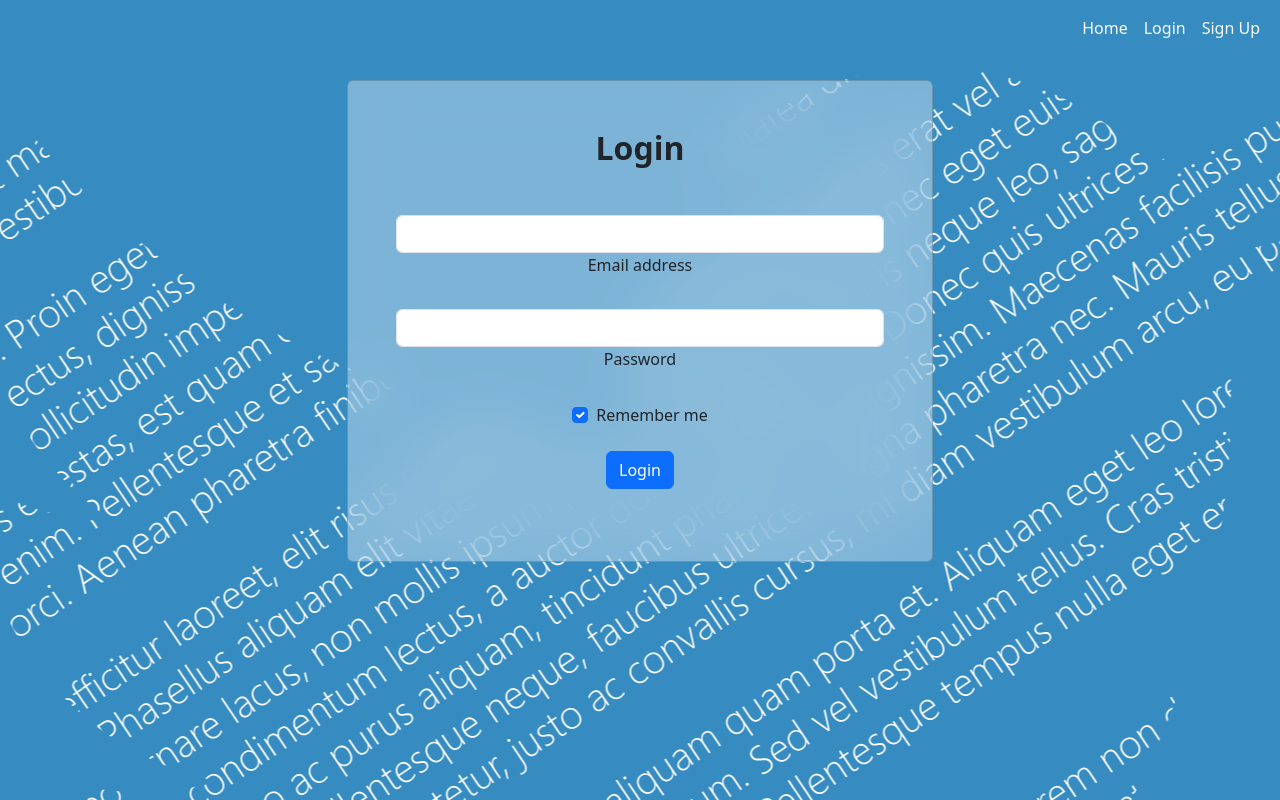
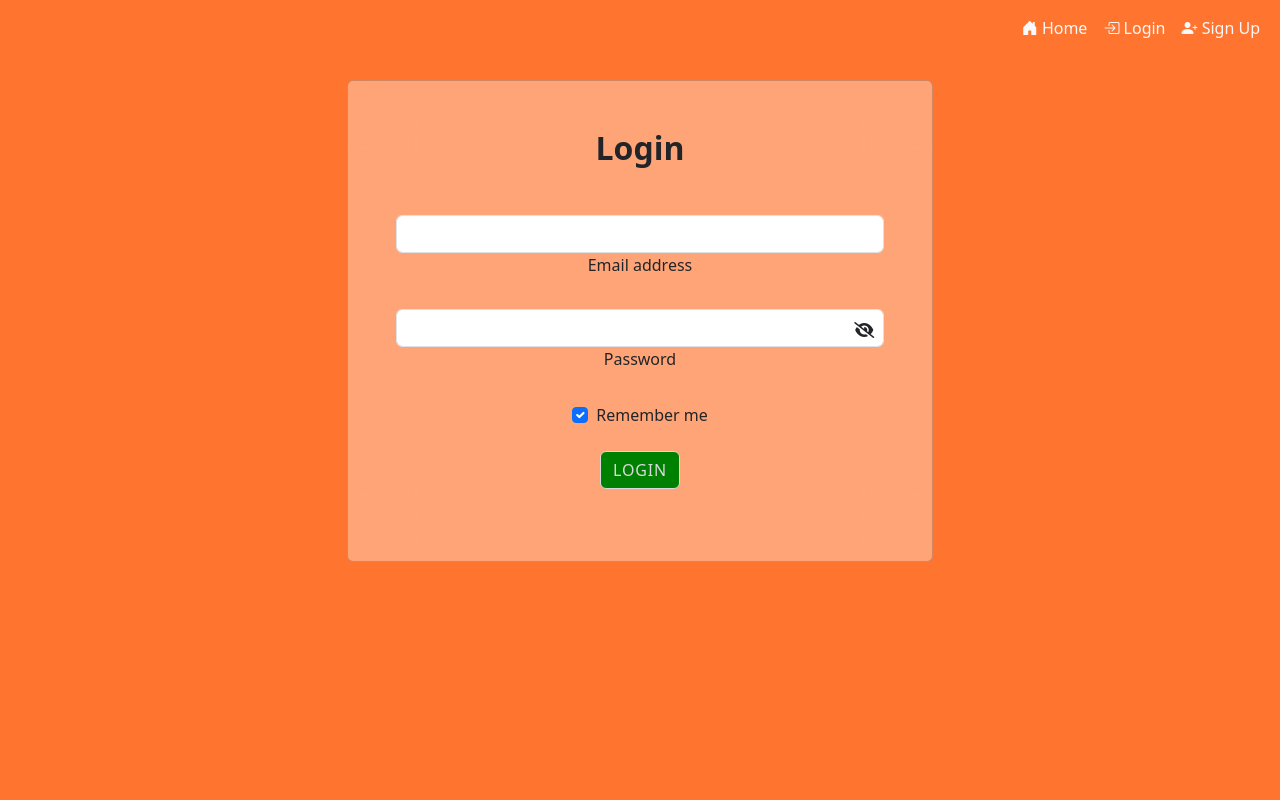
Before and after one commit to MohammadOsama15/EarlyBird, a Flask app: template templates/login.html in a window 1280 px wide. Run offline with Flask 2, Linux system fonts and the light colour scheme; the template is opened without the code that fills it, so the values that code supplies are empty; some libraries are stand-ins or nearby versions.

Commit message:
1)Ensured that the navigation bar is fixed when the user is logged in, and they should not be able to see the login/signup page. 2)Included a search button in the navigation bar that appears when the user is signed in. 3)When the user is logged out, certain pages should not be accessible, and they should be redirected to the login page. 4)Added an image to indicate the location of our logo. 5)Increased the size of the search bar and changed the color of the submit button to green on the main page. 6)Provided an option to show or hide the password on the login and signup pages.

```diff
--- a/main.py
+++ b/main.py
@@ -22,7 +22,7 @@ def profile():
 
 # log in required to use search feature???
 @main.route('/search')
-@login_required
+@login_required # added this here so that to acess the search page, log in is required.
 def search():
     # the data being requested below is from the search form on the search page.
     form_data = request.args
@@ -38,15 +38,18 @@ def information():
 
 
 @main.route('/userTopic')
+@login_required # added this here so that to acess the userTopic page, log in is required.
 def userTopic():
     return render_template("userTopic.html")
 
 
 @main.route('/userSentiment')
+@login_required # added this here so that to acess the userSentiment page, log in is required.
 def userSentiment():
     return render_template("userSentiment.html")
 
 
 @main.route('/topicSentiment')
+@login_required # added this here so that to acess the topicSentiment page, log in is required.
 def topicSentiment():
     return render_template("topicSentiment.html")
--- a/static/main.css
+++ b/static/main.css
@@ -1,9 +1,15 @@
+/* Creating a color theme for the app so if you want to change one color in the code, you can just change here it will autmoatically change in other places */
+:root {
+  --primary-color: #1A1A1B;
+  --secondary-color: #212121;
+  --tertiary-color: #3E3E3F;
+  --text-color: #D9D9D9;
+  --accent-color: #ff5500d0;
+}
+/* Setting background color */
 body {
-  background: #368bc1;
-  background-image: url(bg-img.png);
-  background-repeat: no-repeat;
-  background-position-x: center;
-  min-height: 100vh;
+  background-color: var(--accent-color);
+  /* background-image: url();  Leaving it when we decide on a different background image */
 }
 
 /* hide login welcome message via fadeout */
@@ -35,3 +41,76 @@ body {
     opacity: 0;
   }
 }
+/* When no results is found this is the formatting for it to display that message */
+#no-results {
+  text-align: center;
+  color: white;
+  border-radius: 10px;
+  padding: 10px;
+  color: white !important;
+}
+/* Creating all the below for when we add the following to stick to the theme */
+/* Header theme */
+#header {
+  background-color: var(--secondary-color);
+  border-color: var(--tertiary-color);
+  color: var(--text-color);
+}
+#sr-header-area {
+  background-color: var(--secondary-color);
+}
+/* anchor hovering theme */
+a {
+  color: var(--accent-color);
+}
+a:hover {
+  color: var(--text-color);
+}
+/* button hovering theme */
+button, .btn {
+  background-color: var(--accent-color);
+  color: var(--text-color);
+  border-color: var(--accent-color);
+}
+button:hover, .btn:hover {
+  background-color: var(--tertiary-color);
+  color: var(--text-color);
+  border-color: var(--tertiary-color);
+}
+input[type="text"], input[type="search"] {
+  background-color: var(--secondary-color);
+  color: var(--text-color);
+  border-color: var(--tertiary-color);
+}
+/* This is for the input box taking grey color */
+input[type="text"]:focus, input[type="search"]:focus {
+  border-color: var(--accent-color);
+}
+/* Side bar theme */
+.side {
+  background-color: var(--secondary-color);
+  color: var(--text-color);
+}
+.side .md h1, .side .md h2, .side .md h3, .side .md h4, .side .md h5, .side .md h6 {
+  color: var(--accent-color);
+}
+/* footer theme */
+#footer {
+  background-color: var(--secondary-color);
+  color: var(--text-color);
+  border-color: var(--tertiary-color);
+}
+body {
+  margin: 0;
+  padding: 0;
+}
+/* button theme */
+.btn {
+  font-weight: 500;
+  text-transform: uppercase;
+  letter-spacing: 0.05em;
+}
+.btn-primary {
+  background-color: var(--primary-color);
+  border-color: var(--accent);
+}
--- a/templates/base.html
+++ b/templates/base.html
@@ -10,6 +10,10 @@
     <link href="https://cdn.jsdelivr.net/npm/bootstrap@5.3.0-alpha1/dist/css/bootstrap.min.css" rel="stylesheet" integrity="sha384-GLhlTQ8iRABdZLl6O3oVMWSktQOp6b7In1Zl3/Jr59b6EGGoI1aFkw7cmDA6j6gD" crossorigin="anonymous">
     <!-- link to custom css -->
     <link href="{{url_for('static', filename='main.css')}}" rel="stylesheet">
+    <!-- link to the font awesome cdn feature for the app -->
+    <script src="https://kit.fontawesome.com/0504b26dfb.js" crossorigin="anonymous"></script>
+    <link href="https://cdn.jsdelivr.net/npm/bootstrap-icons@1.7.2/font/bootstrap-icons.css" rel="stylesheet">
+
   {% endblock %}
 
   {% block body %}
@@ -19,34 +23,49 @@
       <div class="row">
         <nav class="navbar navbar-expand-lg">
           <div class="container-fluid">
-            <!-- ms-auto (start) means right apparently... me-auto (end) means left... fml-->
             <ul class="navbar-nav ms-auto">
               <li class="nav-item">
                 <a class="nav-link text-light" href="{{ url_for('main.index') }}">
+                  <i class="bi bi-house-door-fill"></i>
                   Home
                 </a>
               </li>
               {% if current_user.is_authenticated %}
               <li class="nav-item">
+                <a class="nav-link text-light" href="{{ url_for('main.search') }}">
+                  <i class="bi bi-search"></i>
+                  Search
+                </a>
+              </li>
+              {% endif %}
+              {% if current_user.is_authenticated %}
+              <li class="nav-item">
                 <a class="nav-link text-light" href="{{ url_for('main.profile') }}">
+                  <i class="bi bi-person"></i>
                   Profile
                 </a>
               </li>
-              {% endif %} {% if not current_user.is_authenticated %}
+              {% endif %}
+              {% if not current_user.is_authenticated %}
               <li class="nav-item">
                 <a class="nav-link text-light" href="{{ url_for('auth.login') }}">
+                  <i class="bi bi-box-arrow-in-right"></i>
                   Login
                 </a>
               </li>
               {% endif %}
+              {% if not current_user.is_authenticated %}
               <li>
                 <a class="nav-link text-light" href="{{ url_for('auth.signup') }}">
+                  <i class="bi bi-person-plus-fill"></i>
                   Sign Up
                 </a>
               </li>
+              {% endif %}
               {% if current_user.is_authenticated %}
               <li class="nav-item">
                 <a class="nav-link text-light" href="{{ url_for('auth.logout') }}">
+                  <i class="bi bi-box-arrow-right"></i>
                   Logout
                 </a>
               </li>
@@ -69,10 +88,24 @@
     <script src="https://code.jquery.com/jquery-3.3.1.slim.min.js" integrity="sha384-q8i/X+965DzO0rT7abK41JStQIAqVgRVzpbzo5smXKp4YfRvH+8abtTE1Pi6jizo" crossorigin="anonymous"></script>
     <script src="https://cdn.jsdelivr.net/npm/popper.js@1.14.3/dist/umd/popper.min.js" integrity="sha384-ZMP7rVo3mIykV+2+9J3UJ46jBk0WLaUAdn689aCwoqbBJiSnjAK/l8WvCWPIPm49" crossorigin="anonymous"></script>
     <script src="https://cdn.jsdelivr.net/npm/bootstrap@4.1.3/dist/js/bootstrap.min.js" integrity="sha384-ChfqqxuZUCnJSK3+MXmPNIyE6ZbWh2IMqE241rYiqJxyMiZ6OW/JmZQ5stwEULTy" crossorigin="anonymous"></script>
+    <script>
+      function togglePasswordVisibility(password) {
+        var passwordInput = document.getElementById(password);
+        var toggleIcon = document.querySelector(".password-toggle-icon i");
+
+        if (passwordInput.type === "password") {
+          passwordInput.type = "text";
+          toggleIcon.classList.remove("fa-eye");
+          toggleIcon.classList.add("fa-eye-slash");
+        } else {
+          passwordInput.type = "password";
+          toggleIcon.classList.remove("fa-eye-slash");
+          toggleIcon.classList.add("fa-eye");
+        }
+      }
+    </script>
     </body>
     {% endblock %}
-
-
     {% block footer %}
     {% endblock %}
   </html>
--- a/templates/login.html
+++ b/templates/login.html
@@ -17,6 +17,18 @@
         margin-right: 0;
       }
     }
+    /* password eye toggle */
+    .position-relative {
+      position: relative;
+    }
+
+    .password-toggle-icon {
+      position: absolute;
+      top: 29%;
+      right: 2%;
+      transform: translateY(-50%);
+      cursor: pointer;
+    }
   </style>
   <!-- p = pad, py => pad y, px => pad x -->
   <div class="container py-4">
@@ -34,8 +46,13 @@
               </div>
               <!-- Password -->
               <div class="form-outline mb-4">
-                <input type="password" class="form-control" name="password" />
-                <label class="form-label">Password</label>
+                <div class="position-relative">
+                  <input type="password" class="form-control" name="password" id="password" />
+                  <label class="form-label" for="password">Password</label>
+                  <span class="password-toggle-icon" onclick="togglePasswordVisibility('password')">
+                    <i class="fas fa-eye-slash"></i>
+                  </span>
+                </div>
               </div>
               <!-- Checkbox -->
               <div class="form-check d-flex justify-content-center mb-4">
@@ -45,7 +62,7 @@
                 </label>
               </div>
               <!-- Submit button -->
-              <button type="submit" class="btn btn-primary btn-block mb-4">
+              <button type="submit" class="btn btn-primary btn-block mb-4" style="background-color: green;">
                 Login
               </button>
               </div>
```
Also changed, not shown: auth.py (+11 -3 lines), templates/search.html (+4 -3 lines), templates/signup.html (+19 -2 lines), static/Robot1.png (added). Lines whose indentation alone changed are shown as unchanged.
